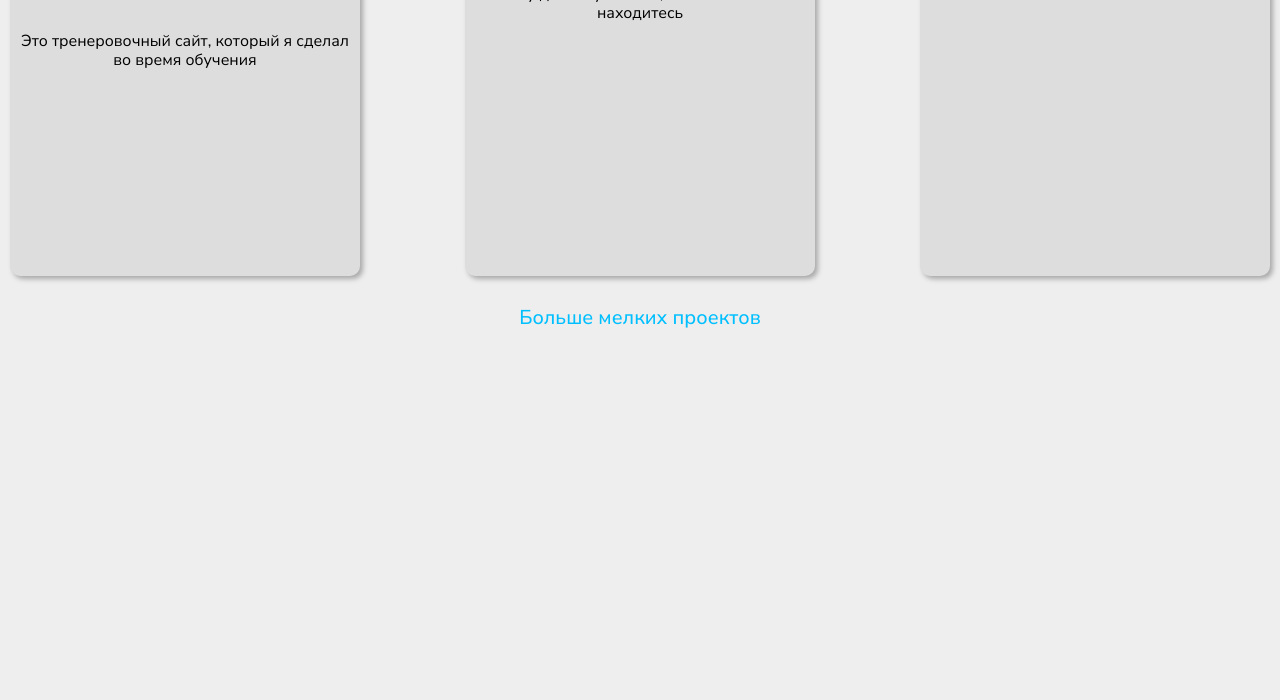
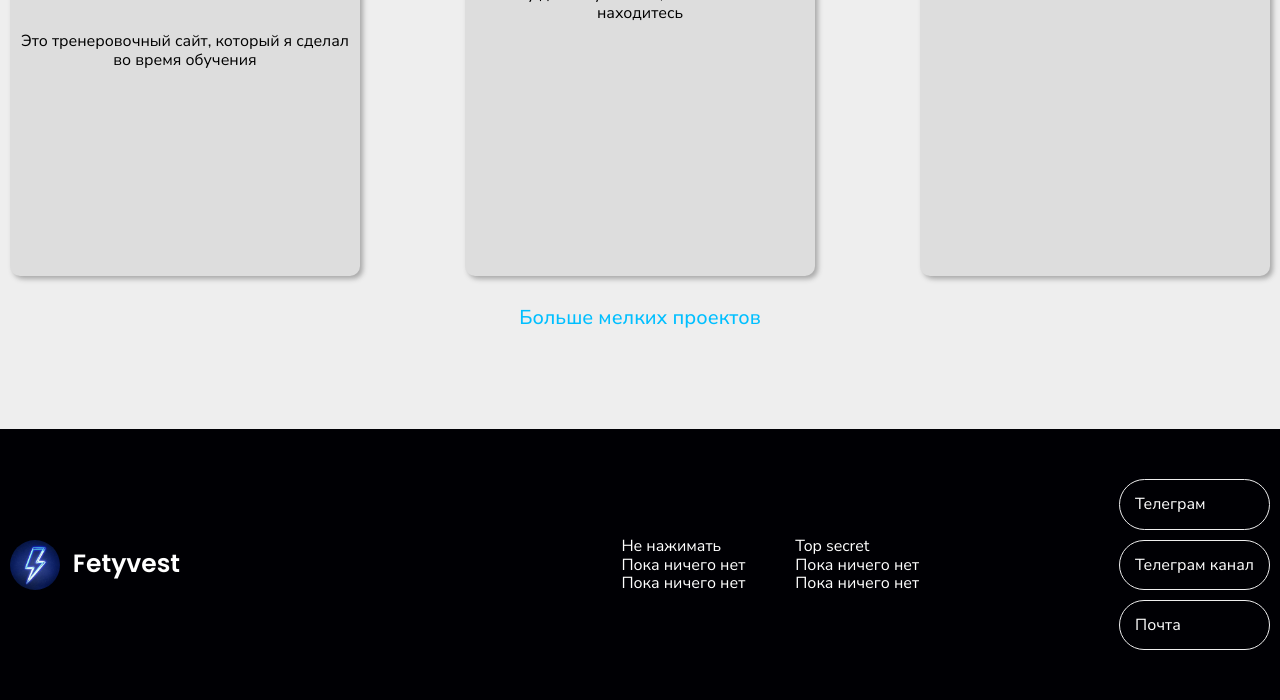
Before and after one commit to Fetyvest/myVisitcard, a plain HTML site: page index.html in a window 1280 px wide. Shown: the part 2695-3395 px from the top of the page. Before the commit the page ends 3026 px from the top, so only its background shows below. Drawn offline with Linux system fonts and the light colour scheme.

Commit message:
Add files via upload

```diff
--- a/css/main.css
+++ b/css/main.css
@@ -6,3 +6,4 @@
 @import url(section/about.css);
 @import url(section/skillbars.css);
 @import url(section/project.css);
+@import url(section/footer.css);
--- /dev/null
+++ b/css/section/footer.css
@@ -0,0 +1,46 @@
+.footer {
+    background-color: var(--BGColor);
+    color: white;
+    font-family: var(--fontRU);
+    margin-top: 100px;
+}
+
+.footer__content {
+    display: flex;
+    justify-content: space-between;
+    align-items: center;
+    height: 100%;
+    padding: 50px 0;
+}
+
+.footer__nav {
+    display: flex;
+    justify-content: space-between;
+    align-items: center;
+    column-gap: 200px;
+}
+
+.footer__list {
+    display: flex;
+    column-gap: 50px;
+}
+
+.footer__column {}
+
+.footer__item {
+    display: flex;
+    flex-direction: column;
+    row-gap: 10px
+}
+
+.footer__social {
+    display: flex;
+    flex-direction: column;
+    row-gap: 10px;
+}
+
+.footer__chanel {
+    border: 1px solid #eeeeee;
+    border-radius: 100px;
+    padding: 15px;
+}
--- a/css/section/skillbars.css
+++ b/css/section/skillbars.css
@@ -43,6 +43,11 @@
 
 /* .skillbars__title1 {
 } */
+
+.skillbars__title1 span {
+    font-family: var(--fontRU);
+    font-weight: 650;
+}
 
 .skillbars__line {
     font-family: var(--fontEN);
@@ -127,6 +132,11 @@
 /* .skillbars__title3 {
 } */
 
+.skillbars__title3 span {
+    font-family: var(--fontRU);
+    font-weight: 650;
+}
+
 /* .skillbars__info {
 } */
 
--- a/index.html
+++ b/index.html
@@ -74,7 +74,7 @@
                     <div class="skillbars__main-title" id="skillbars">Скиллбары</div>
                     <div class="skillbars__block">
                         <div class="skillbars__bar skillbars__bar1">
-                            <div class="skillbars__title skillbars__title1">HTML и CSS</div>
+                            <div class="skillbars__title skillbars__title1">HTML <span>и</span> CSS</div>
                             <div class="skillbars__info skillbars__info1">
                                 <div class="skillbars__offline skillbars__offline1"><div class="skillbars__line skillbars__line1"></div></div>
                                 <img src="img/skillbars/html and css logo.png" alt="HTML и CSS">
@@ -90,7 +90,7 @@
                             </div>
                         </div>
                         <div class="skillbars__bar skillbars__bar3">
-                            <div class="skillbars__title skillbars__title3">PHP</div>
+                            <div class="skillbars__title skillbars__title3">PHP <span>и базы данных</span></div>
                             <div class="skillbars__info skillbars__info3">
                                 <div class="skillbars__offline skillbars__offline3"><div class="skillbars__line skillbars__line3"></div></div>
                                 <img src="img/skillbars/php logo.png" alt="PHP">
@@ -141,8 +141,40 @@
             </div>
         </section>
 
+        <div class="footer">
+            <div class="container">
+                <div class="footer__content">
+                    <a href="#" class="logo-url">
+                        <div class="logo">
+                            <img src="img/basic/logo.jpg" alt="Лого">
+                            <div class="logo-text">Fetyvest</div>
+                        </div>
+                    </a>
+                    <div class="footer__nav">
+                        <ul class="footer__list">
+                            <div class="footer__column">
+                                <li class="footer__item"><a href="#">Не нажимать</a></li>
+                                <li class="footer__item"><a href="#">Пока ничего нет</a></li>
+                                <li class="footer__item"><a href="#">Пока ничего нет</a></li>
+                            </div>
+                            <div class="footer__column">
+                                <!-- Этот объект пока не готов -->
+                                <li class="footer__item"><a href="#">Top secret</a></li>
+                                <li class="footer__item"><a href="#">Пока ничего нет</a></li>
+                                <li class="footer__item"><a href="#">Пока ничего нет</a></li>
+                            </div>
+                        </ul>
+                        <ul class="footer__social">
+                            <li class="footer__chanel"><a href="#">Телеграм</a></li>
+                            <li class="footer__chanel"><a href="#">Телеграм канал</a></li>
+                            <li class="footer__chanel"><a href="#">Почта</a></li>
+                        </ul>
+                    </div>
+
+                </div>
+            </div>
+        </div>
+
     </div>
-    <!-- <br><br><br><br><br> -->
-    <!-- <br><br><br><br><br><br><br><br><br><br><br><br><br><br><br><br><br><br><br><br><br><br><br><br><br><br><br><br><br><br><br><br><br><br><br><br><br><br><br><br><br><br><br><br><br><br><br><br><br><br><br><br><br><br><br><br><br><br><br><br><br><br><br><br><br><br><br><br><br><br><br><br><br><br><br><br><br><br><br><br><br><br><br><br><br><br><br><br><br><br><br><br><br><br><br><br><br><br><br><br>-->
 </body>
 </html>
```
